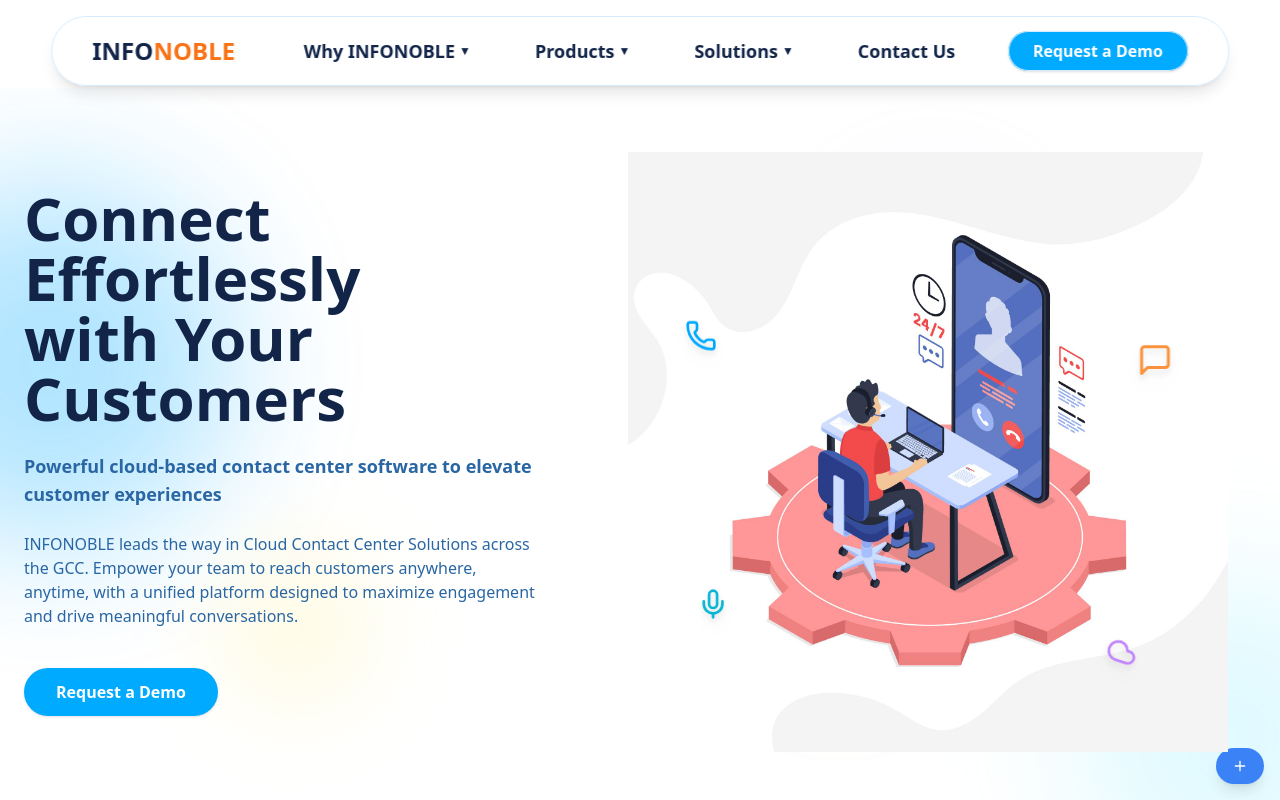
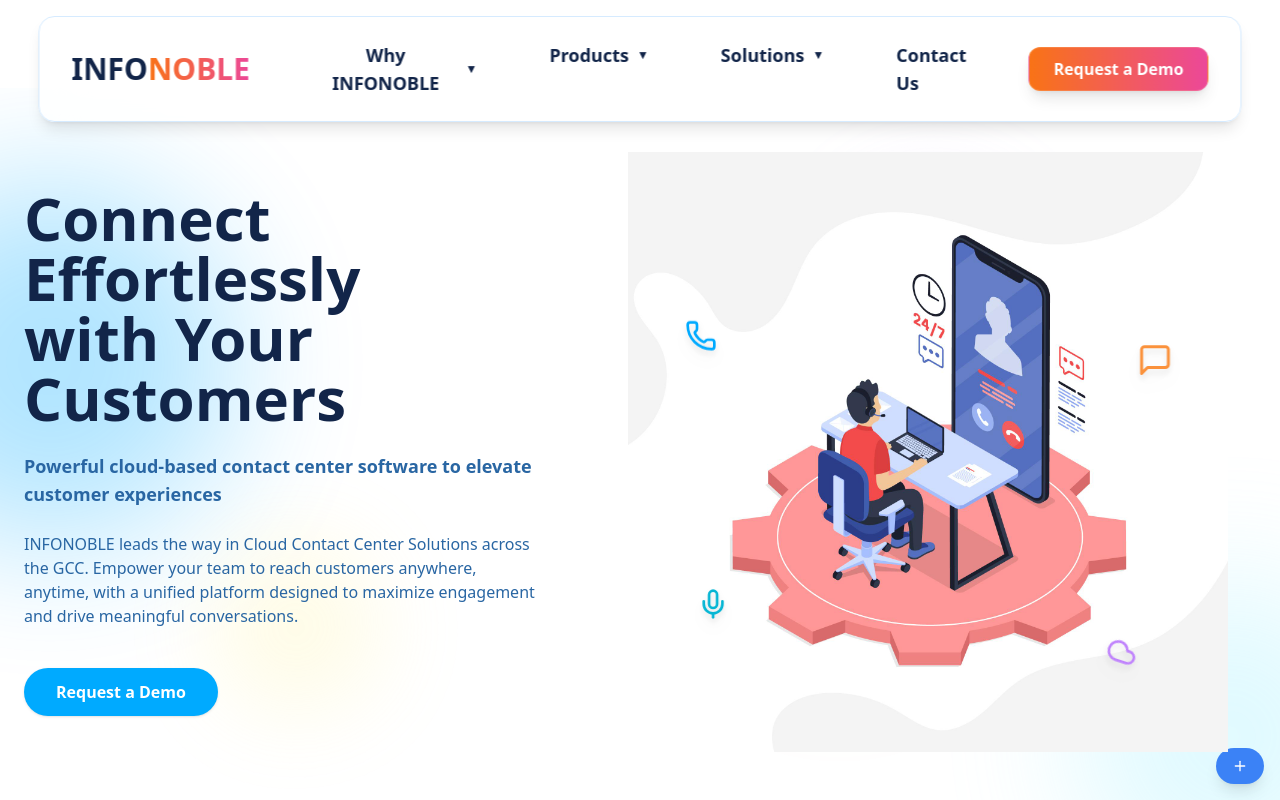
Before and after one commit to nikhil-cmtai/infonoble, a Next.js app: page / in a window 1280 px wide. Shown: the top 800 px of the page. Built offline with nearby package versions, Linux system fonts and the light colour scheme.

Commit message:
Enhance header component styling and layout for improved aesthetics and usability. Adjusted dimensions, font weights, and hover effects for better user experience.

```diff
--- a/components/layouts/header.tsx
+++ b/components/layouts/header.tsx
@@ -110,19 +110,19 @@
 
   return (
     <>
-      <header className="fixed top-4 left-1/2 transform -translate-x-1/2 z-50 w-[92vw] max-w-7xl rounded-full bg-white/70 backdrop-blur-xl shadow-lg flex items-center px-4 md:px-10 py-3 border border-[hsl(var(--border))] min-h-[64px] transition-all">
+      <header className="fixed top-4 left-1/2 transform -translate-x-1/2 z-50 w-[94vw] max-w-7xl rounded-2xl bg-white/80 backdrop-blur-xl shadow-lg flex items-center px-6 md:px-8 py-4 border border-[hsl(var(--border))] min-h-[70px] transition-all">
         <div className="flex items-center w-full">
           {/* Logo */}
-          <div className="flex-shrink-0 mr-4 md:mr-8 cursor-pointer">
+          <div className="flex-shrink-0 mr-6 md:mr-12 cursor-pointer">
             <Link href="/">
-              <span className="text-2xl font-bold text-[hsl(var(--foreground))]">
+              <span className="text-2xl md:text-3xl font-extrabold text-[hsl(var(--foreground))]">
                 INFO
-                <span className="text-2xl font-bold text-orange-500">NOBLE</span>
+                <span className="text-2xl md:text-3xl font-extrabold bg-gradient-to-r from-orange-500 to-pink-500 bg-clip-text text-transparent">NOBLE</span>
               </span>
             </Link>
           </div>
           {/* Desktop Nav Links */}
-          <nav className="flex-1 justify-center space-x-8 relative hidden lg:flex">
+          <nav className="flex-1 justify-center space-x-10 relative hidden lg:flex">
             {navItems.map((item, idx) => (
               <div key={item.label} className="relative group">
                 {item.submenu ? (
@@ -137,7 +137,7 @@
                   >
                     <button
                       type="button"
-                      className="font-semibold text-[hsl(var(--foreground))] hover:text-[hsl(var(--primary))] transition flex items-center gap-1 px-4 py-2 text-lg rounded-full hover:bg-[hsl(var(--muted))] focus:outline-none"
+                      className="font-semibold text-[hsl(var(--foreground))] hover:text-[hsl(var(--primary))] transition-all flex items-center gap-2 px-4 py-2 text-lg rounded-xl hover:bg-[hsl(var(--muted))] focus:outline-none"
                       tabIndex={0}
                       onClick={() => {
                         if (openIndex === idx && openedByClick) {
@@ -150,11 +150,11 @@
                       }}
                     >
                       {item.label}
-                      <span className="text-xs">▼</span>
+                      <span className="text-xs transition-transform duration-200 group-hover:rotate-180">▼</span>
                     </button>
                     {/* Mega Menu for Why INFONOBLE */}
                     {item.isMega && openIndex === idx && Array.isArray(item.submenu) && typeof item.submenu[0] === 'object' && (
-                      <div className="absolute left-1/2 -translate-x-1/2 mt-4 min-w-[520px] rounded-2xl bg-white/90 backdrop-blur-xl shadow-2xl py-8 px-8 z-50 flex gap-6 border border-[hsl(var(--border))]">
+                      <div className="absolute left-1/2 -translate-x-1/2 mt-4 min-w-[520px] rounded-2xl bg-white/95 backdrop-blur-xl shadow-2xl py-8 px-8 z-50 flex gap-8 border border-[hsl(var(--border))] transition-all duration-200 animate-in fade-in-0 zoom-in-95">
                         {item.submenu.map((col, colIdx) => (
                           <div
                             key={colIdx}
@@ -207,7 +207,7 @@
                     )}
                     {/* Product Mega Menu */}
                     {item.isProductMega && openIndex === idx && Array.isArray(item.submenu) && (
-                      <div className="absolute left-1/2 -translate-x-1/2 mt-4 min-w-[480px] rounded-2xl bg-white/90 backdrop-blur-xl shadow-2xl py-8 px-8 z-50 grid grid-cols-1 md:grid-cols-2 gap-x-12 gap-y-2 border border-[hsl(var(--border))]">
+                      <div className="absolute left-1/2 -translate-x-1/2 mt-4 min-w-[520px] rounded-2xl bg-white/95 backdrop-blur-xl shadow-2xl py-8 px-8 z-50 grid grid-cols-1 md:grid-cols-2 gap-x-12 gap-y-4 border border-[hsl(var(--border))] transition-all duration-200 animate-in fade-in-0 zoom-in-95">
                         {item.submenu.map((prod, prodIdx) => {
                           const isActive =
                             typeof window !== "undefined" &&
@@ -236,7 +236,7 @@
                     )}
                     {/* Solutions Mega Menu */}
                     {item.isSolutionsMega && openIndex === idx && Array.isArray(item.submenu) && (
-                      <div className="absolute left-1/2 -translate-x-1/2 mt-4 min-w-[900px] rounded-2xl bg-white/90 backdrop-blur-xl shadow-2xl py-8 px-8 z-50 flex gap-12 border border-[hsl(var(--border))]">
+                      <div className="absolute left-1/2 -translate-x-1/2 mt-4 min-w-[900px] rounded-2xl bg-white/95 backdrop-blur-xl shadow-2xl py-8 px-8 z-50 flex gap-12 border border-[hsl(var(--border))] transition-all duration-200 animate-in fade-in-0 zoom-in-95">
                         {item.submenu.map((col, colIdx) => (
                           <div key={colIdx} className="min-w-[220px]">
                             <div className="text-lg font-bold bg-gradient-to-r from-orange-500 to-blue-500 bg-clip-text text-transparent mb-3">
@@ -291,7 +291,7 @@
                 ) : (
                   <Link
                     href={item.href || "#"}
-                    className="font-semibold text-[hsl(var(--foreground))] hover:text-[hsl(var(--primary))] transition flex items-center gap-1 px-4 py-2 text-lg rounded-full hover:bg-[hsl(var(--muted))]"
+                    className="font-semibold text-[hsl(var(--foreground))] hover:text-[hsl(var(--primary))] transition-all flex items-center gap-1 px-4 py-2 text-lg rounded-xl hover:bg-[hsl(var(--muted))]"
                   >
                     {item.label}
                   </Link>
@@ -301,23 +301,22 @@
           </nav>
           {/* Hamburger Menu Icon for Mobile */}
           <button
-            className="lg:hidden ml-auto flex items-center justify-center p-2 rounded-full hover:bg-[hsl(var(--muted))] focus:outline-none"
+            className="lg:hidden ml-auto flex items-center justify-center p-2 rounded-xl hover:bg-[hsl(var(--muted))] focus:outline-none"
             onClick={() => setMobileMenuOpen(true)}
             aria-label="Open menu"
           >
             <Menu className="w-7 h-7 text-[hsl(var(--foreground))]" />
           </button>
           {/* Request a Demo Button (desktop only) */}
-          <div className="flex-shrink-0 ml-4 hidden lg:block">
+          <div className="flex-shrink-0 ml-6 hidden lg:block">
             <Link
               href="/get-demo"
-              className="px-6 py-2 rounded-full bg-[hsl(var(--primary))] text-[hsl(var(--primary-foreground))] font-bold shadow hover:scale-105 hover:bg-[hsl(var(--secondary))] transition-all border border-[hsl(var(--border))]"
+              className="px-6 py-2.5 rounded-xl bg-gradient-to-r from-orange-500 to-pink-500 text-white font-bold shadow-lg hover:shadow-xl hover:scale-105 transition-all border border-orange-200/20"
             >
               Request a Demo
             </Link>
           </div>
         </div>
-        {/* Mobile Menu Overlay (moved to MobileMenu component) */}
       </header>
       <MobileMenu open={mobileMenuOpen} onClose={() => setMobileMenuOpen(false)} navItems={navItems} />
     </>
```
